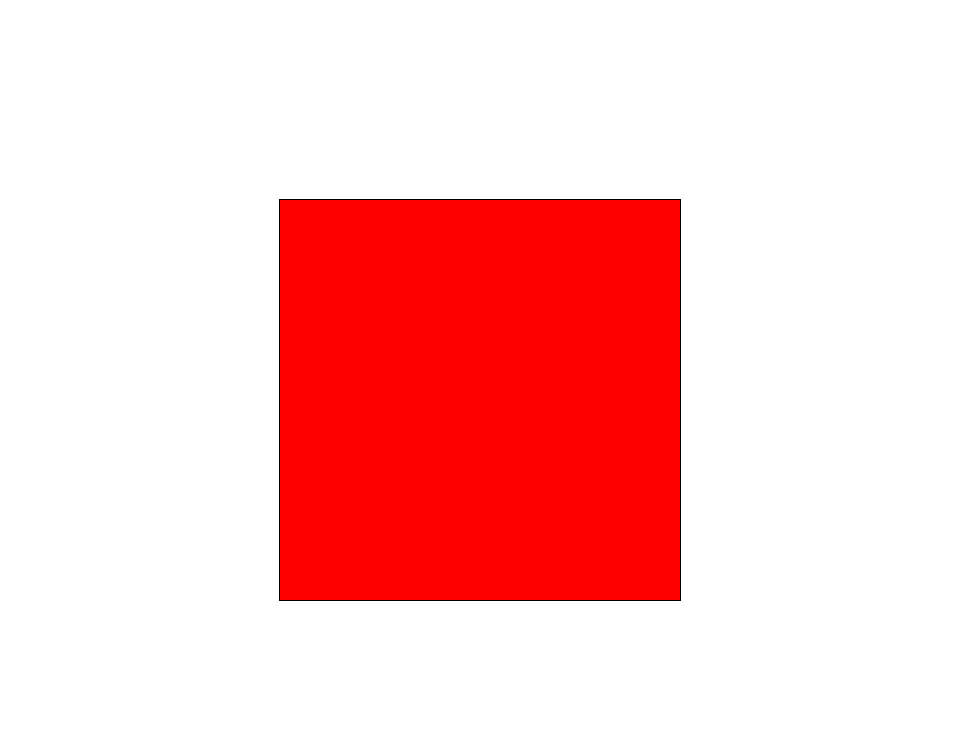
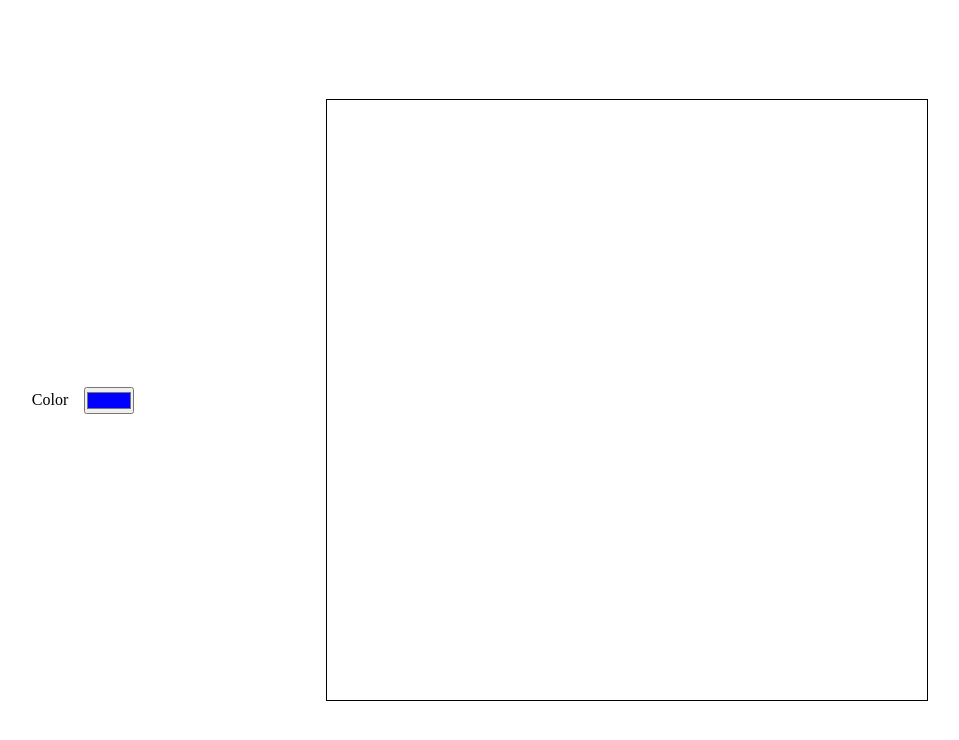
Before and after one commit to Mirza258/etch-a-sketch, a plain HTML site: page index.html in a window 1280 px wide. Shown: the whole page, without its empty margins (160-1119 px from the left). Drawn offline with Linux system fonts and the light colour scheme.

Commit message:
Added color changer

```diff
--- a/index.html
+++ b/index.html
@@ -13,7 +13,7 @@
 
         <div class="container">
             <div class="info">
-                <p>Color: </p>
+                <label for="colorPicker">Color </label>
                 <input type="color" id="colorpicker" value="#0000ff">
             </div>
             <div class="grid" id = "grid">
--- a/index.js
+++ b/index.js
@@ -1,24 +1,30 @@
-let gridSize = 10;
+let gridSize = 16;
 let clicked = false;
 const grid = document.getElementById("grid");
+const colorPicker = document.getElementById("colorpicker");
 grid.addEventListener('mousedown', function changeClicked(){
     clicked = true;
 })
+
+let color = colorPicker.value;
+
+// colorPicker.addEventListener("input", updateFirst);
+colorPicker.addEventListener('change', function watchColorPicker(){ color = colorPicker.value})
 
 for(let i = 0; i < gridSize*gridSize; i++){
     const el = document.createElement("div");
     let x = 100/gridSize;
     el.style.width = `${x}%`;
     el.style.height = `${x}%`;
-    el.style.background = "red";
+    el.style.background = "white";
     const get = document.getElementById("grid");
     get.appendChild(el);
     el.addEventListener('click', function changeColor(){
-        el.style.background = "white";
+        el.style.background = color;
     });
     el.addEventListener('mouseover', function changeColor(){
         if(clicked === true){
-            el.style.background = "white";
+            el.style.background = color;
         }
     });
 }
--- a/styles.css
+++ b/styles.css
@@ -3,22 +3,28 @@
     padding: 0;
 }
 
-
+.info {
+    height: 100vh;
+    display: flex;
+    justify-content: center;
+    align-items: center;
+    gap: 16px;
+}
 
 .container {
     height: 100vh;
     display: flex;
-    justify-content: center;
+    justify-content: space-evenly;
     align-items: center;
-    flex-direction: row;
+
 }
 
 .grid {
-    position: fixed;
+    /* position: fixed; */
     display: flex;
     flex-wrap: wrap;
-    width: 400px;
-    height: 400px;
+    width: 600px;
+    height: 600px;
     border: 1px solid black;
     /* background-color: blue; */
 }
```
